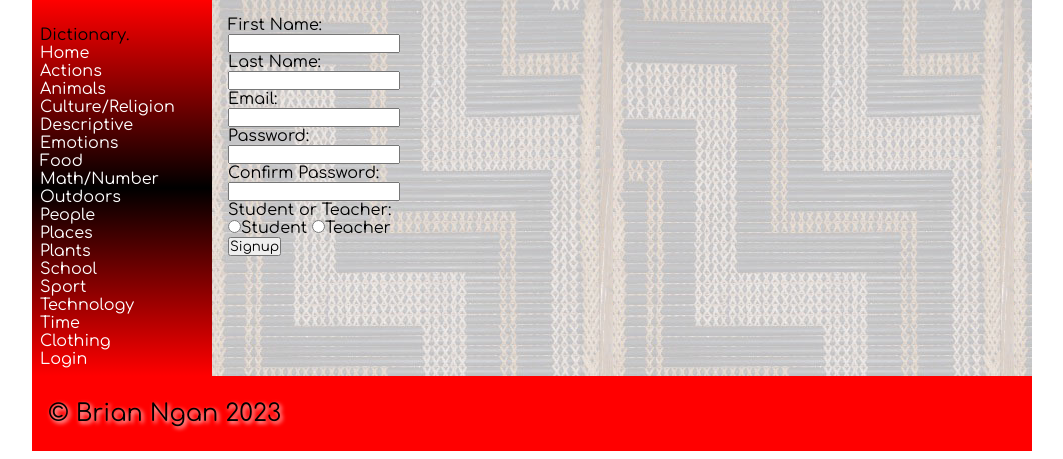
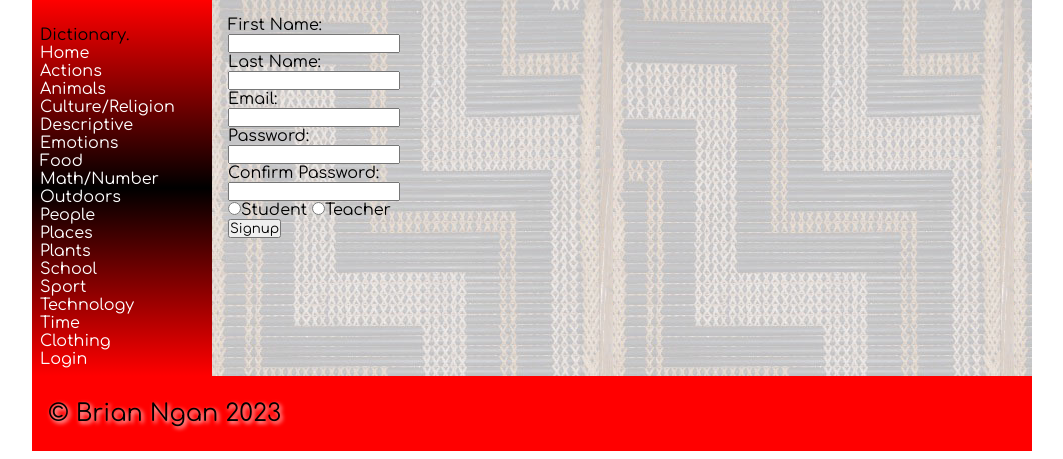
Before and after one commit to Nilbog24/DTS-Database-Assignment, a Flask app: page /signup in a window 1280 px wide. Shown: the part 64-523 px from the top of the page, without its empty margins (108-1171 px from the left). Run offline with Flask 3, Linux system fonts and the light colour scheme; data comes from the database, SQL or seed files in the repository; some web fonts are replaced.

Commit message:
Label thingy gone

```diff
--- a/flaskProject/templates/signup.html
+++ b/flaskProject/templates/signup.html
@@ -28,7 +28,6 @@
         <div class="form-element"><input type="password" name="password2" id="password2" required></div>
     </div>
     <div class="form-group">
-        <div class="form-label">Student or Teacher:</div>
         <input type="radio" name="user-type" id="student" value="1" required><label for="student">Student</label>
         <input type="radio" name="user-type" id="teacher" value="2" required><label for="teacher">Teacher</label>
     </div>
```
